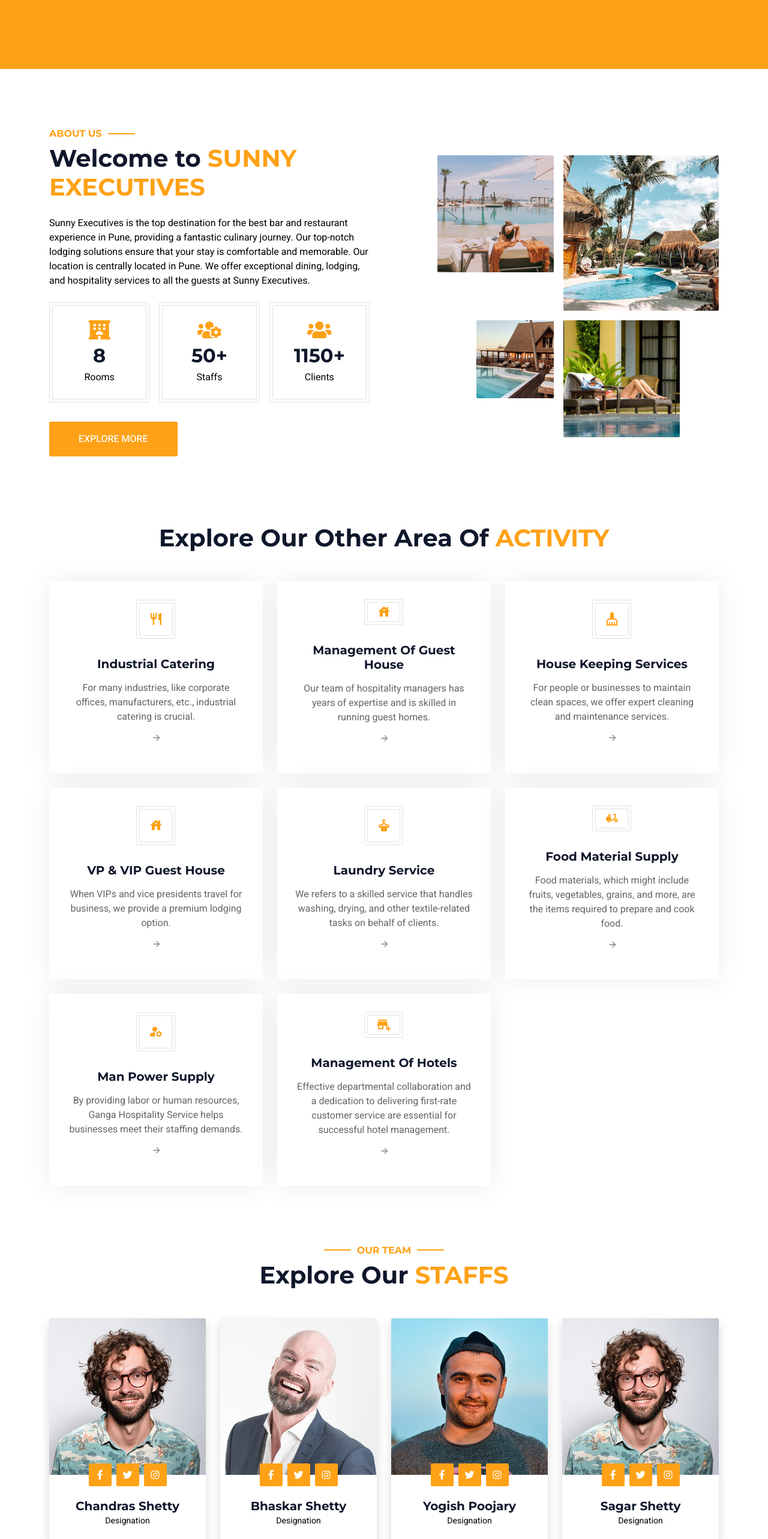
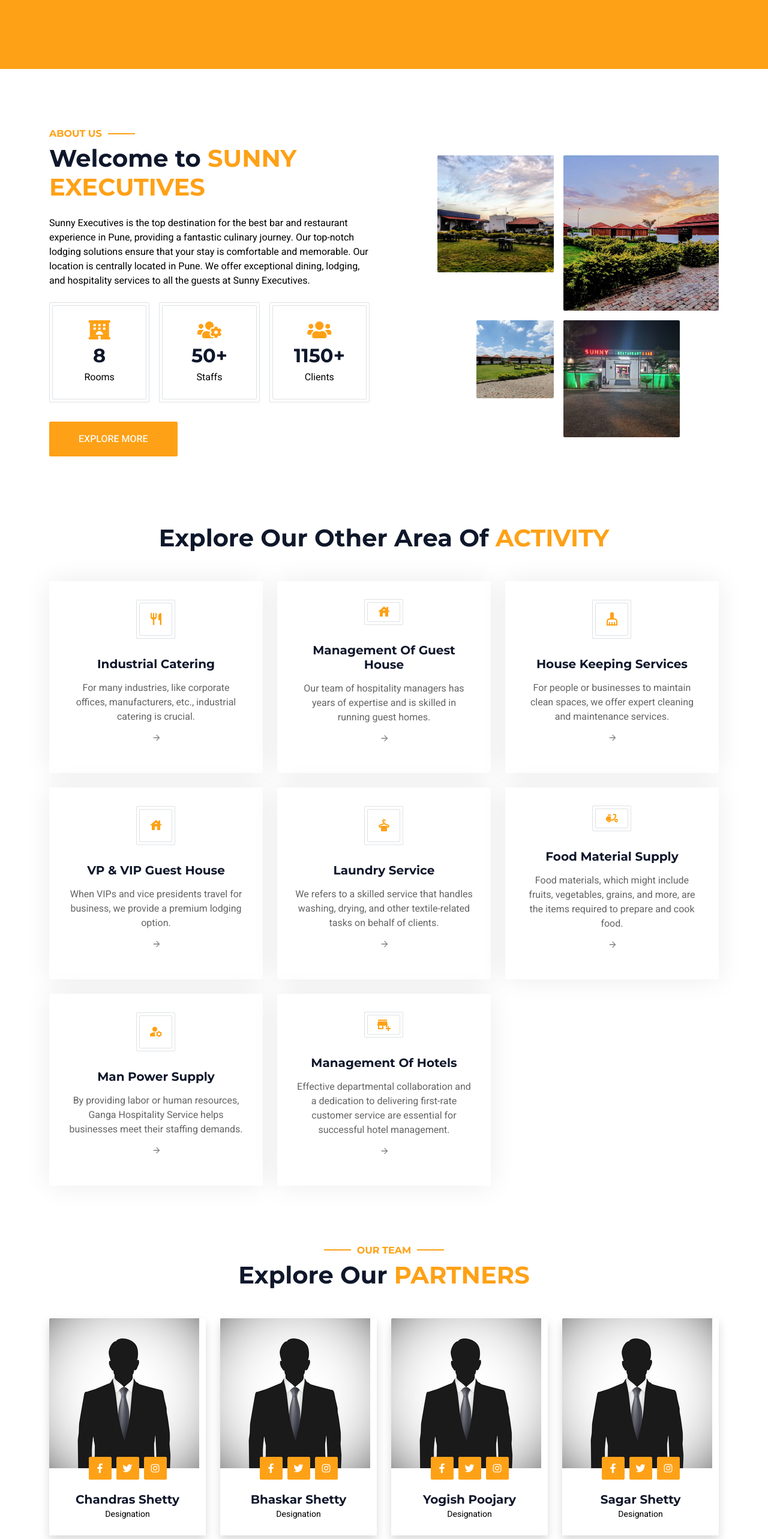
Before and after one commit to mashshetty/sunny-residency, a Next.js app: page /about in a window 1280 px wide. Shown: the part 234-2800 px from the top of the page at 60% size. Built offline with nearby package versions, Linux system fonts and the light colour scheme.

Commit message:
added some formal changes for deployment

```diff
--- a/src/pages/about.js
+++ b/src/pages/about.js
@@ -168,16 +168,16 @@ function About() {
                                 <div className="col-lg-6">
                                     <div className="row g-3">
                                         <div className="col-6 text-end">
-                                            <img className="img-fluid rounded w-75 wow zoomIn" data-wow-delay="0.1s" src="img/about-1.jpg" />
+                                            <img className="img-fluid rounded w-75 wow zoomIn" data-wow-delay="0.1s" src="img/h1.jpg" />
                                         </div>
                                         <div className="col-6 text-start">
-                                            <img className="img-fluid rounded w-100 wow zoomIn" data-wow-delay="0.3s" src="img/about-2.jpg" />
+                                            <img className="img-fluid rounded w-100 wow zoomIn" data-wow-delay="0.3s" src="img/h2.jpg" />
                                         </div>
                                         <div className="col-6 text-end">
-                                            <img className="img-fluid rounded w-50 wow zoomIn" data-wow-delay="0.5s" src="img/about-3.jpg" />
+                                            <img className="img-fluid rounded w-50 wow zoomIn" data-wow-delay="0.5s" src="img/h3.jpg" />
                                         </div>
                                         <div className="col-6 text-start">
-                                            <img className="img-fluid rounded w-75 wow zoomIn" data-wow-delay="0.7s" src="img/about-4.jpg" />
+                                            <img className="img-fluid rounded w-75 wow zoomIn" data-wow-delay="0.7s" src="img/h4.jpg" />
                                         </div>
                                     </div>
                                 </div>
@@ -308,13 +308,13 @@ function About() {
                         <div className="container">
                             <div className="text-center wow fadeInUp" data-wow-delay="0.1s">
                                 <h6 className="section-title text-center text-primary text-uppercase">Our Team</h6>
-                                <h1 className="mb-5">Explore Our <span className="text-primary text-uppercase">Staffs</span></h1>
+                                <h1 className="mb-5">Explore Our <span className="text-primary text-uppercase">Partners</span></h1>
                             </div>
                             <div className="row g-4">
                                 <div className="col-lg-3 col-md-6 wow fadeInUp" data-wow-delay="0.1s">
                                     <div className="rounded shadow overflow-hidden">
                                         <div className="position-relative">
-                                            <img className="img-fluid" src="img/team-1.jpg" alt="" />
+                                            <img className="img-fluid" src="img/unknown.jpg" alt="" />
                                             <div className="position-absolute start-50 top-100 translate-middle d-flex align-items-center">
                                                 <a className="btn btn-square btn-primary mx-1" href=""><i className="fab fa-facebook-f"></i></a>
                                                 <a className="btn btn-square btn-primary mx-1" href=""><i className="fab fa-twitter"></i></a>
@@ -330,7 +330,7 @@ function About() {
                                 <div className="col-lg-3 col-md-6 wow fadeInUp" data-wow-delay="0.3s">
                                     <div className="rounded shadow overflow-hidden">
                                         <div className="position-relative">
-                                            <img className="img-fluid" src="img/team-2.jpg" alt="" />
+                                            <img className="img-fluid" src="img/unknown.jpg" alt="" />
                                             <div className="position-absolute start-50 top-100 translate-middle d-flex align-items-center">
                                                 <a className="btn btn-square btn-primary mx-1" href=""><i className="fab fa-facebook-f"></i></a>
                                                 <a className="btn btn-square btn-primary mx-1" href=""><i className="fab fa-twitter"></i></a>
@@ -346,7 +346,7 @@ function About() {
                                 <div className="col-lg-3 col-md-6 wow fadeInUp" data-wow-delay="0.5s">
                                     <div className="rounded shadow overflow-hidden">
                                         <div className="position-relative">
-                                            <img className="img-fluid" src="img/team-3.jpg" alt="" />
+                                            <img className="img-fluid" src="img/unknown.jpg" alt="" />
                                             <div className="position-absolute start-50 top-100 translate-middle d-flex align-items-center">
                                                 <a className="btn btn-square btn-primary mx-1" href=""><i className="fab fa-facebook-f"></i></a>
                                                 <a className="btn btn-square btn-primary mx-1" href=""><i className="fab fa-twitter"></i></a>
@@ -362,7 +362,7 @@ function About() {
                                 <div className="col-lg-3 col-md-6 wow fadeInUp" data-wow-delay="0.7s">
                                     <div className="rounded shadow overflow-hidden">
                                         <div className="position-relative">
-                                            <img className="img-fluid" src="img/team-1.jpg" alt="" />
+                                            <img className="img-fluid" src="img/unknown.jpg" alt="" />
                                             <div className="position-absolute start-50 top-100 translate-middle d-flex align-items-center">
                                                 <a className="btn btn-square btn-primary mx-1" href=""><i className="fab fa-facebook-f"></i></a>
                                                 <a className="btn btn-square btn-primary mx-1" href=""><i className="fab fa-twitter"></i></a>
@@ -378,7 +378,7 @@ function About() {
                                 <div className="col-lg-3 col-md-6 wow fadeInUp" data-wow-delay="0.7s">
                                 <div className="rounded shadow overflow-hidden">
                                     <div className="position-relative">
-                                        <img className="img-fluid" src="img/team-4.jpg" alt="" />
+                                        <img className="img-fluid" src="img/unknown.jpg" alt="" />
                                         <div className="position-absolute start-50 top-100 translate-middle d-flex align-items-center">
                                             <a className="btn btn-square btn-primary mx-1" href=""><i className="fab fa-facebook-f"></i></a>
                                             <a className="btn btn-square btn-primary mx-1" href=""><i className="fab fa-twitter"></i></a>
--- a/src/pages/services.js
+++ b/src/pages/services.js
@@ -49,7 +49,7 @@ function Services() {
                 <div className="container-fluid page-header mb-5 p-0" >
                     <div className="container-fluid page-header-inner py-5">
                         <div className="container text-center pb-5">
-                            <h1 className="display-3 text-white mb-3 animated slideInDown">Services</h1>
+                            <h1 className="display-3 text-white mb-3 animated slideInDown">Our Services</h1>
                             <nav aria-label="breadcrumb">
                                 <ol className="breadcrumb justify-content-center text-uppercase">
                                     <li className="breadcrumb-item"><a href="#">Home</a></li>
```
Also changed, not shown: src/App.js (+10 -10 lines), public/img/unknown.jpg (added).
